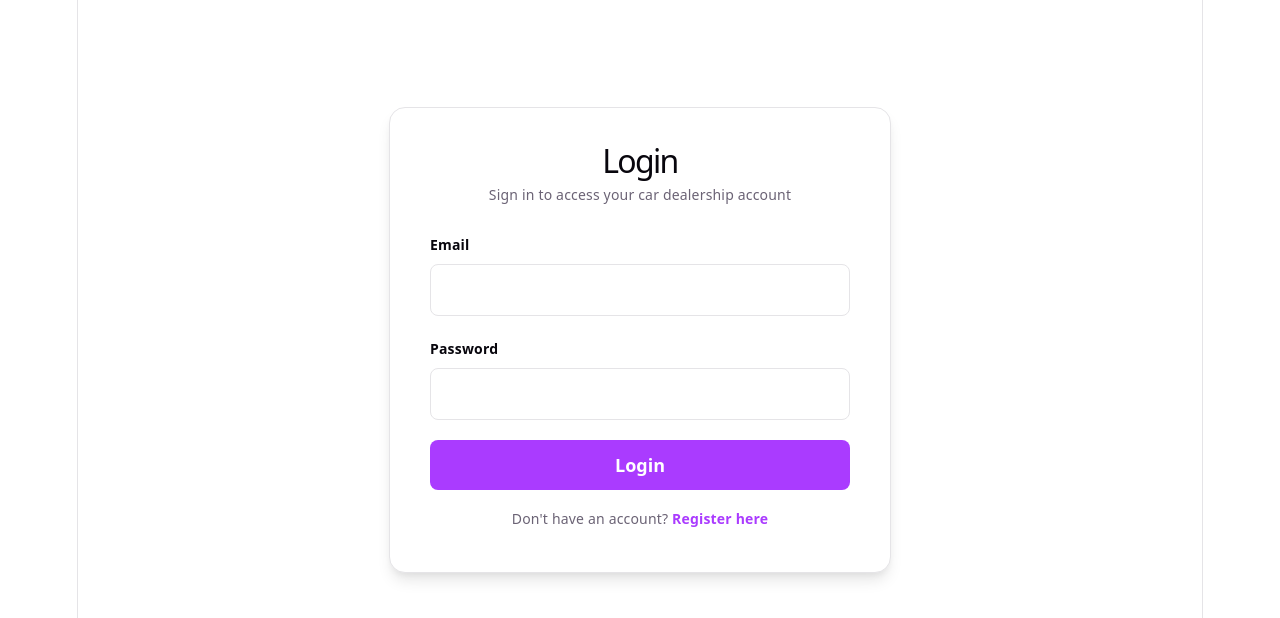
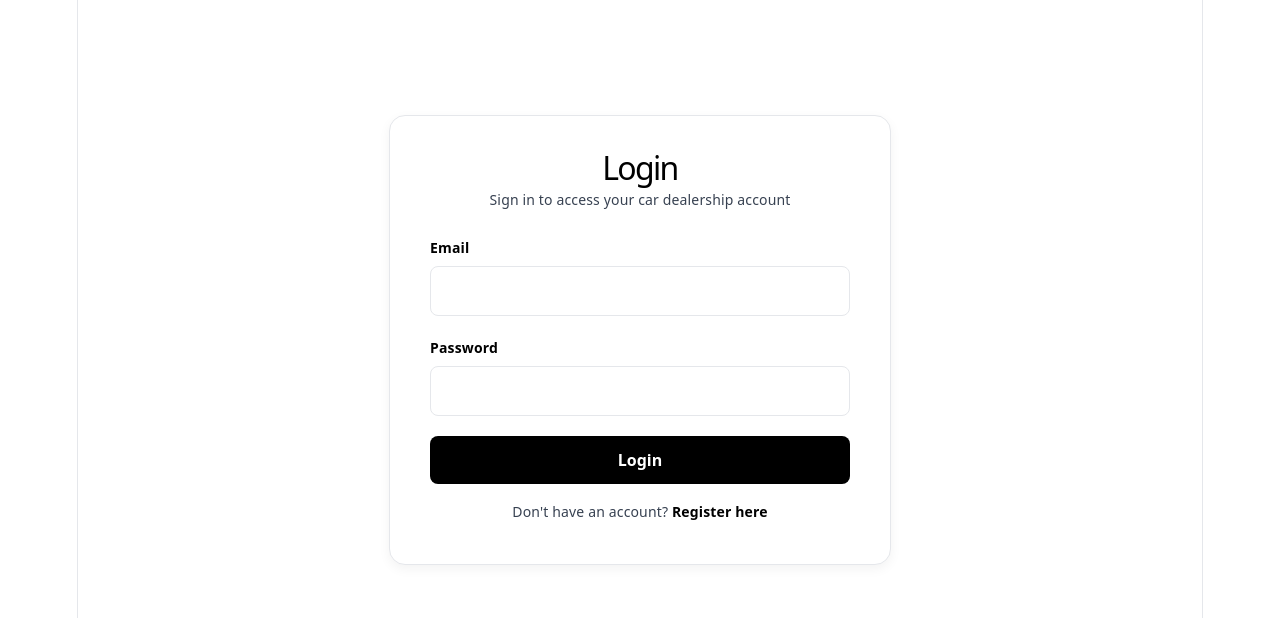
Before and after one commit to DShrujal17/Incubyte, a React app in the folder frontend/: page /login in a window 1280 px wide. Shown: the top 618 px of the page. Built offline with nearby package versions, Linux system fonts and the light colour scheme; no server answers; the HTML template or start-up script is replaced by a standard one.

Commit message:
Style: Pure minimal Black and White monochrome theme (no toggle button)

```diff
--- a/frontend/src/index.css
+++ b/frontend/src/index.css
@@ -1,23 +1,23 @@
 :root {
-  --text: #6b6375;
-  --text-h: #08060d;
-  --bg: #fff;
-  --border: #e5e4e7;
-  --code-bg: #f4f3ec;
-  --accent: #aa3bff;
-  --accent-bg: rgba(170, 59, 255, 0.1);
-  --accent-border: rgba(170, 59, 255, 0.5);
-  --social-bg: rgba(244, 243, 236, 0.5);
+  --text: #374151;
+  --text-h: #000000;
+  --bg: #ffffff;
+  --border: #e5e7eb;
+  --code-bg: #ffffff;
+  --accent: #000000;
+  --accent-bg: #f3f4f6;
+  --accent-border: #000000;
+  --social-bg: #f9fafb;
   --shadow:
-    rgba(0, 0, 0, 0.1) 0 10px 15px -3px, rgba(0, 0, 0, 0.05) 0 4px 6px -2px;
+    0 4px 12px rgba(0, 0, 0, 0.05);
 
   --sans: system-ui, 'Segoe UI', Roboto, sans-serif;
   --heading: system-ui, 'Segoe UI', Roboto, sans-serif;
   --mono: ui-monospace, Consolas, monospace;
 
-  font: 18px/145% var(--sans);
-  letter-spacing: 0.18px;
-  color-scheme: light dark;
+  font: 16px/150% var(--sans);
+  letter-spacing: 0.15px;
+  color-scheme: light;
   color: var(--text);
   background: var(--bg);
   font-synthesis: none;
@@ -26,27 +26,7 @@
   -moz-osx-font-smoothing: grayscale;
 
   @media (max-width: 1024px) {
-    font-size: 16px;
-  }
-}
-
-@media (prefers-color-scheme: dark) {
-  :root {
-    --text: #9ca3af;
-    --text-h: #f3f4f6;
-    --bg: #16171d;
-    --border: #2e303a;
-    --code-bg: #1f2028;
-    --accent: #c084fc;
-    --accent-bg: rgba(192, 132, 252, 0.15);
-    --accent-border: rgba(192, 132, 252, 0.5);
-    --social-bg: rgba(47, 48, 58, 0.5);
-    --shadow:
-      rgba(0, 0, 0, 0.4) 0 10px 15px -3px, rgba(0, 0, 0, 0.25) 0 4px 6px -2px;
-  }
-
-  #social .button-icon {
-    filter: invert(1) brightness(2);
+    font-size: 15px;
   }
 }
 
```
